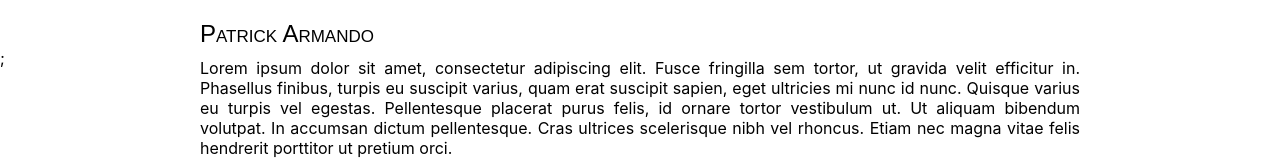
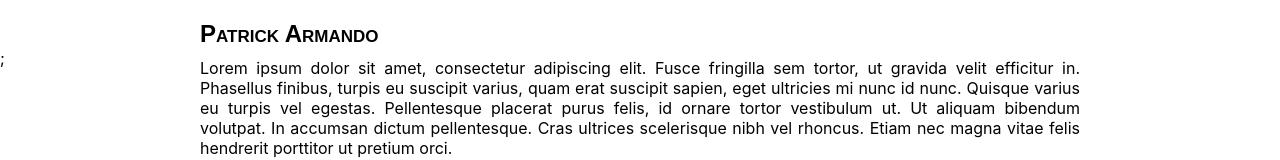
Before and after one commit to armando-sys/marketplace, a Next.js app: page /test in a window 1280 px wide. Shown: the top 160 px of the page. Built offline with nearby package versions, Linux system fonts and the light colour scheme.

Commit message:
Update test.js

```diff
--- a/pages/test.js
+++ b/pages/test.js
@@ -7,6 +7,7 @@ export default function test() {
             size="24px"
             variant="small-caps"
             family="Arial, Helvetica, sans-serif"
+            weight="700"
             padding="0px 200px 0px 200px"
             margin="20px 0px 0px 0px"
         />;
```
